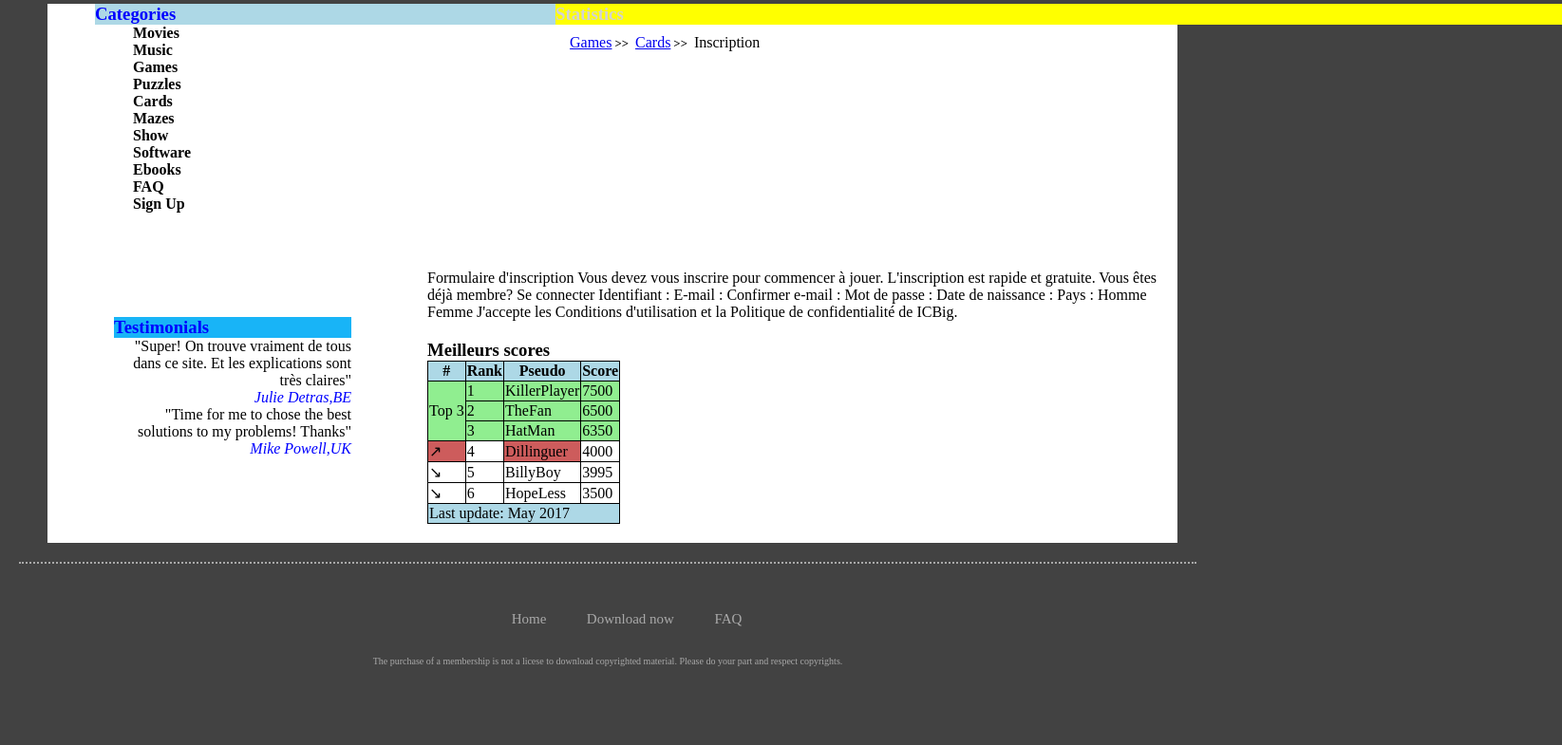
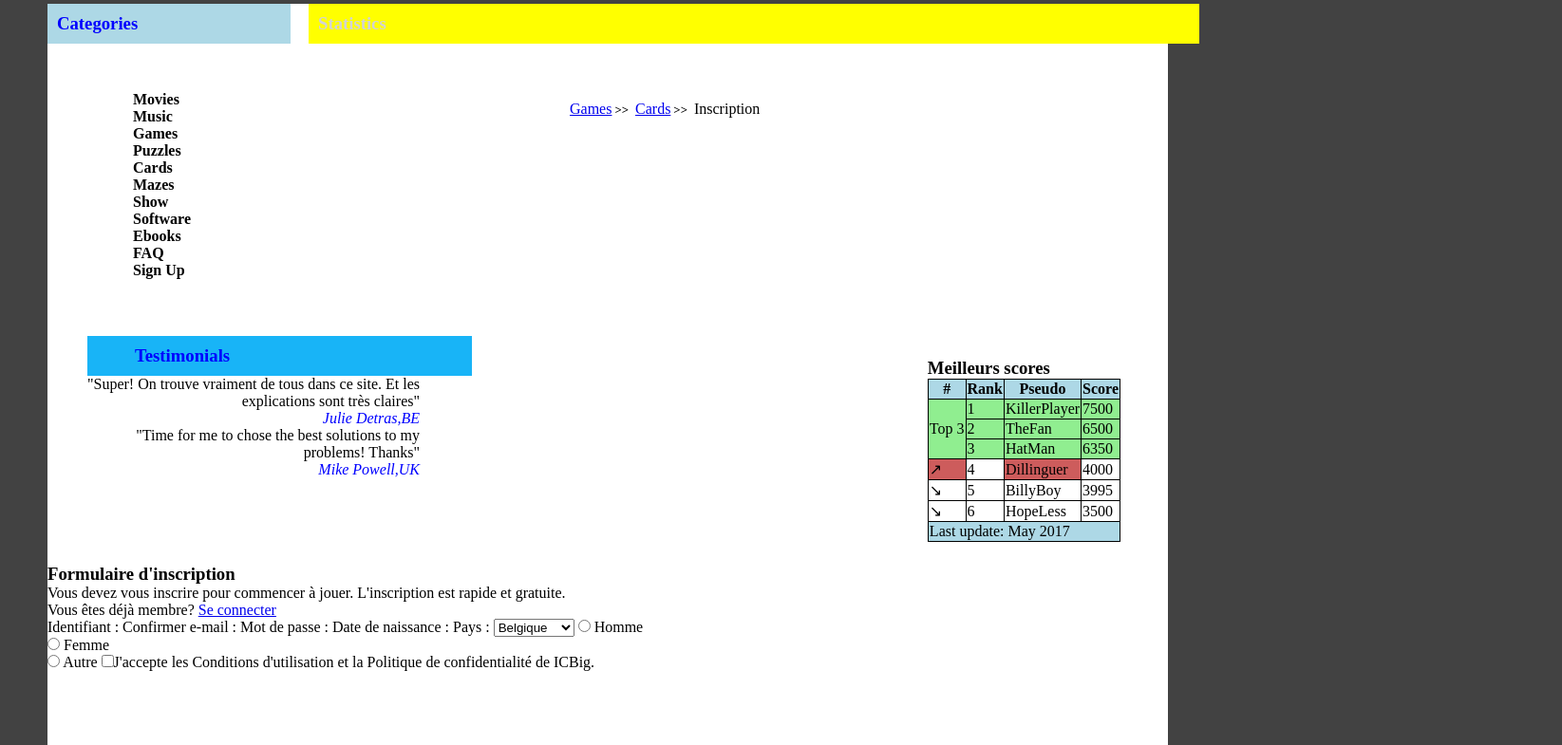
Before and after one commit to KenjiMobutu/icbig, a plain HTML site: page index.html in a window 1280 px wide. Shown: the part 235-1020 px from the top of the page at 95% size, 1645 px wide, since content can reach past the window. Drawn offline with Linux system fonts and the light colour scheme; files whose address does not match are found by name.

Commit message:
correction code

```diff
--- a/css/style.css
+++ b/css/style.css
@@ -79,21 +79,23 @@ nav {
 section{
 
 	background-color: white;
-	border: 20px 10px;
-	margin-left: 50px;
-	margin-right: 40px;
-	height: 70%;
+	margin: 50px;
+	margin-bottom: 40px;
+	padding-bottom: 200px;
+
+
 }
 
 #statistics{
 
 	color: lightgray;
 	background: yellow;
-	margin: 10px;
-	margin-right: 30px;
+	width: 85%;
+  padding: 10px;
+  margin: 0;
 	position: relative;
-  left: 475px;
-  top: -230px;
+  left: 225px;
+  top: -290px;
 
 }
 
@@ -122,8 +124,9 @@ section{
 }
 
 #categories{
-	margin-top: 50px;
-	margin-left: 50px;
+	 width: 20%;
+  padding: 10px;
+  margin: 0;
 	color: blue;
 	background-color: lightblue;
 }
@@ -140,14 +143,13 @@ section{
 }
 
 #testimonials{
-	margin: 50px;
+
 	float: left;
 	position: relative;
-	background-color: white;
-	left: -30px;
-	right: 30px;
-	height: 200px;
-	width: 250px;
+	left: -8px;
+	right: 60px;
+	width: 350px;
+  padding: 0px;
 
 
 }
@@ -159,6 +161,14 @@ section{
 #testimonials header{
 	color: blue;
 	background-color: #18b4f7 ;
+	width: 30%;
+  padding: 10px;
+  padding-right: 250px;
+  padding-left: 50px;
+  margin: 0;
+  margin-left: 0px;
+	color: blue;
+
 }
 
 #testimonials p span{
@@ -166,10 +176,25 @@ section{
 	font-style: italic;
 }
 
+form #formulaire{
+
+
+	position: relative;
+	top: -450px;
+	left: 450px;
+
+}
+
+
 
 #tableauScores{
 	padding-bottom: 20px;
 	padding-top: 20px;
+	float: right;
+	position: relative;
+	top: -350px;
+	right: 50px;
+
 
 }
 
@@ -200,22 +225,23 @@ body {
 footer {
 	color: darkgrey;
 	text-align: center;
-	font-size: 10px;
+	font-size: 15px;
 	border-top-style: dotted;
 	border-top-width: 2px;
-	margin: 20px;
+	margin: 50px;
 	padding: 50px;
 
 }
 
 footer p {
 	padding: 30px;
+	margin: 50px;
 }
 
 #piedPage a:link {
   color: darkgrey;
   padding: 20px;
-  font-size: 15px;
+  font-size: 20px;
   text-decoration: none;
 }
 
--- a/index.html
+++ b/index.html
@@ -39,37 +39,34 @@
 
 <section>
 	<div id="categories">
-		<header>
+
 		<h3>
 			Categories
 		</h3>
-		</header>
 	</div>
 
 	<section>
 		<nav class="menuMiddle">
 			<ul>
-				<li class="menuMiddle"><a href="#">Movies</a></li>
-				<li class="menuMiddle"><a href="#">Music</a></li>
-				<li class="menuMiddle"><a href="#">Games</a></li>
-				<li class="menuMiddle"><a href="#">Puzzles</a></li>
-				<li class="menuMiddle"><a href="#">Cards</a></li>
-				<li class="menuMiddle"><a href="#">Mazes</a></li>
-				<li class="menuMiddle"><a href="#">Show</a></li>
-				<li class="menuMiddle"><a href="#">Software</a></li>
-				<li class="menuMiddle"><a href="#">Ebooks</a></li>
-				<li class="menuMiddle"><a href="#">FAQ</a></li>
-				<li class="menuMiddle"><a href="#">Sign Up</a></li>
+				<li><a href="#">Movies</a></li>
+				<li><a href="#">Music</a></li>
+				<li><a href="#">Games</a></li>
+				<li><a href="#">Puzzles</a></li>
+				<li><a href="#">Cards</a></li>
+				<li><a href="#">Mazes</a></li>
+				<li><a href="#">Show</a></li>
+				<li><a href="#">Software</a></li>
+				<li><a href="#">Ebooks</a></li>
+				<li><a href="#">FAQ</a></li>
+				<li><a href="#">Sign Up</a></li>
 			</ul>
 		</nav>
 
 	<div id="boite">
 	<div id="statistics">
-		<header>
 		<h3>
 			Statistics
 		</h3>
-		</header>
 	</div>
 	</div>
 
@@ -103,23 +100,35 @@
 	</div>
 	</section>
 
-<form>
-Formulaire d'inscription
+<form id="formulaire">
+	<h3>Formulaire d'inscription</h3>
 
-Vous devez vous inscrire pour commencer à jouer. L'inscription est rapide et gratuite.
+	<p>Vous devez vous inscrire pour commencer à jouer. L'inscription est rapide et gratuite.</p>
 
-Vous êtes déjà membre? Se connecter
+	<p>Vous êtes déjà membre? <a href="# ">Se connecter</a> </p>
 
 Identifiant :
-E-mail :
  Confirmer e-mail :
 Mot de passe :
 Date de naissance :
-Pays :
-Homme
-Femme
 
-J'accepte les Conditions d'utilisation et la Politique de confidentialité de ICBig.
+<label for="pays">Pays :</label>
+  <select id="pays" name="pays">
+    <option value="be">Belgique</option>
+    <option value="fr">France</option>
+    <option value="de">Allemagne</option>
+    <option value="nl">Pays-Bas</option>
+  </select>
+
+<input type="radio" id="homme" name="genre" value="homme">
+  <label for="homme">Homme</label><br>
+  <input type="radio" id="femme" name="genre" value="femme">
+  <label for="femme">Femme</label><br>
+  <input type="radio" id="other" name="genre" value="autre">
+  <label for="autre">Autre</label>
+
+
+<input type="checkbox">J'accepte les Conditions d'utilisation et la Politique de confidentialité de ICBig.
 
 
 </form>
```
Lines whose indentation alone changed are shown as unchanged.
